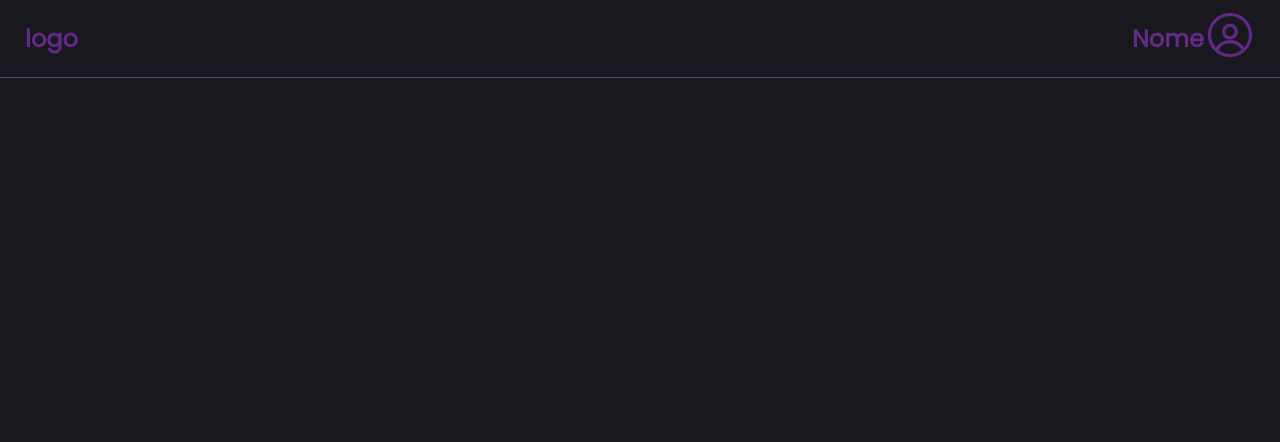
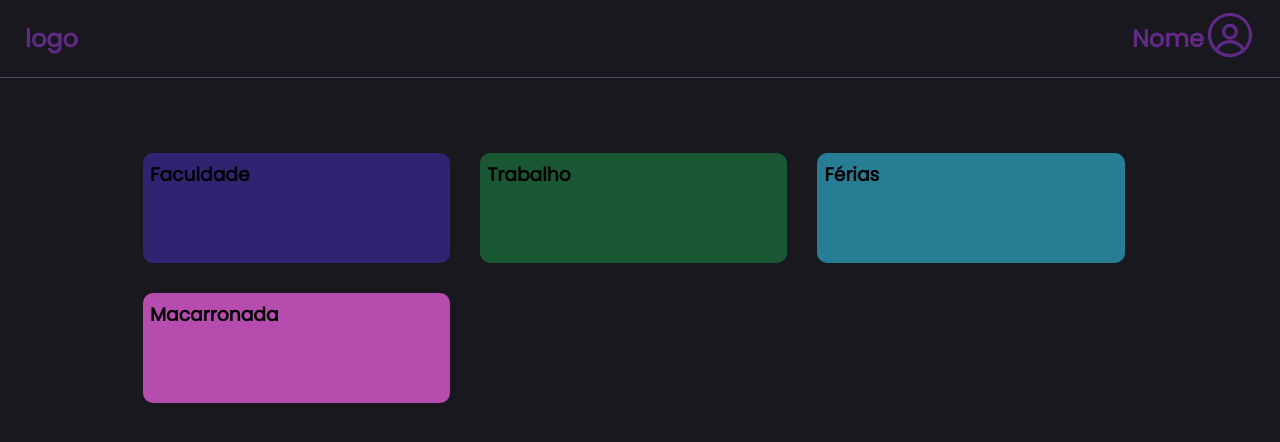
Before and after one commit to LuizFCabral/Get_Shit_Done, a React (Vite) app: page / in a window 1280 px wide. Shown: the top 442 px of the page. Built offline with nearby package versions, Linux system fonts and the light colour scheme.

Commit message:
:sparkles: feat: componente Projeto e estrutura da Home

```diff
--- a/src/components/Header/Header.css
+++ b/src/components/Header/Header.css
@@ -4,7 +4,7 @@
 	--violeta: #5a5572d7;
 }
 
-.container {
+.container-header {
 	height: 78px;
 	width: 100%;
 	display: flex;
--- a/src/components/Header/Header.jsx
+++ b/src/components/Header/Header.jsx
@@ -8,7 +8,7 @@ const Header = () => {
 	const handleClickUser = () => {};
 
 	return (
-		<div className="container">
+		<div className="container-header">
 			<h2 className="logo">logo</h2>
 			<div className="info-user">
 				<h2 className="nome-user">Nome</h2>
--- /dev/null
+++ b/src/components/Projeto/Projeto.css
@@ -0,0 +1,9 @@
+.container-projeto {
+	height: 110px;
+	max-width: 30%;
+	border-radius: 10px;
+}
+
+.title-project {
+	margin: 7px 7px;
+}
--- /dev/null
+++ b/src/components/Projeto/Projeto.jsx
@@ -0,0 +1,16 @@
+import React from 'react';
+
+import './Projeto.css';
+
+const Projeto = ({ project }) => {
+	return (
+		<div
+			className="container-projeto"
+			style={{ background: project.aparencia }}
+		>
+			<h3 className="title-project">{project.nome}</h3>
+		</div>
+	);
+};
+
+export default Projeto;
--- /dev/null
+++ b/src/components/Projeto/Projetos.css
@@ -0,0 +1,12 @@
+.container-projetos {
+	margin: 60px auto;
+	width: 80%;
+	display: flex;
+	flex-direction: row;
+	flex-wrap: wrap;
+}
+
+.container-projetos > div {
+	flex: 1 1 250px;
+	margin: 15px;
+}
--- /dev/null
+++ b/src/components/Projeto/Projetos.jsx
@@ -0,0 +1,17 @@
+import React from 'react';
+
+import Projeto from './Projeto';
+
+import './Projetos.css';
+
+const Projetos = ({ projects }) => {
+	return (
+		<div className="container-projetos">
+			{projects.map((project) => (
+				<Projeto project={project} />
+			))}
+		</div>
+	);
+};
+
+export default Projetos;
--- a/src/pages/Home/Home.css
+++ b/src/pages/Home/Home.css
@@ -3,6 +3,8 @@
 }
 
 .body {
+	display: flex;
+	flex-flow: column;
 	background-color: var(--preto-claro);
 	height: 100vh;
 }
--- a/src/pages/Home/Home.jsx
+++ b/src/pages/Home/Home.jsx
@@ -1,12 +1,45 @@
-import React from 'react';
+import React, { useState } from 'react';
 
+import Projetos from '../../components/Projeto/Projetos';
 import Header from '../../components/Header/Header';
+
 import './Home.css';
 
 const Home = () => {
+	const [projects, setProjects] = useState([
+		{
+			id: 0,
+			manager_id: 1,
+			nome: 'Faculdade',
+			descricao: 'Sempre estudadno',
+			aparencia: '#302472',
+		},
+		{
+			id: 1,
+			manager_id: 1,
+			nome: 'Trabalho',
+			descricao: 'Sempre trabalhando',
+			aparencia: '#1a5834',
+		},
+		{
+			id: 2,
+			manager_id: 1,
+			nome: 'Férias',
+			descricao: 'Planejando as férias',
+			aparencia: '#277e94',
+		},
+		{
+			id: 3,
+			manager_id: 1,
+			nome: 'Macarronada',
+			descricao: 'Planejando a macarronada de domingo',
+			aparencia: '#b64cad',
+		},
+	]);
 	return (
 		<div className="body">
 			<Header />
+			<Projetos projects={projects} />
 		</div>
 	);
 };
```
